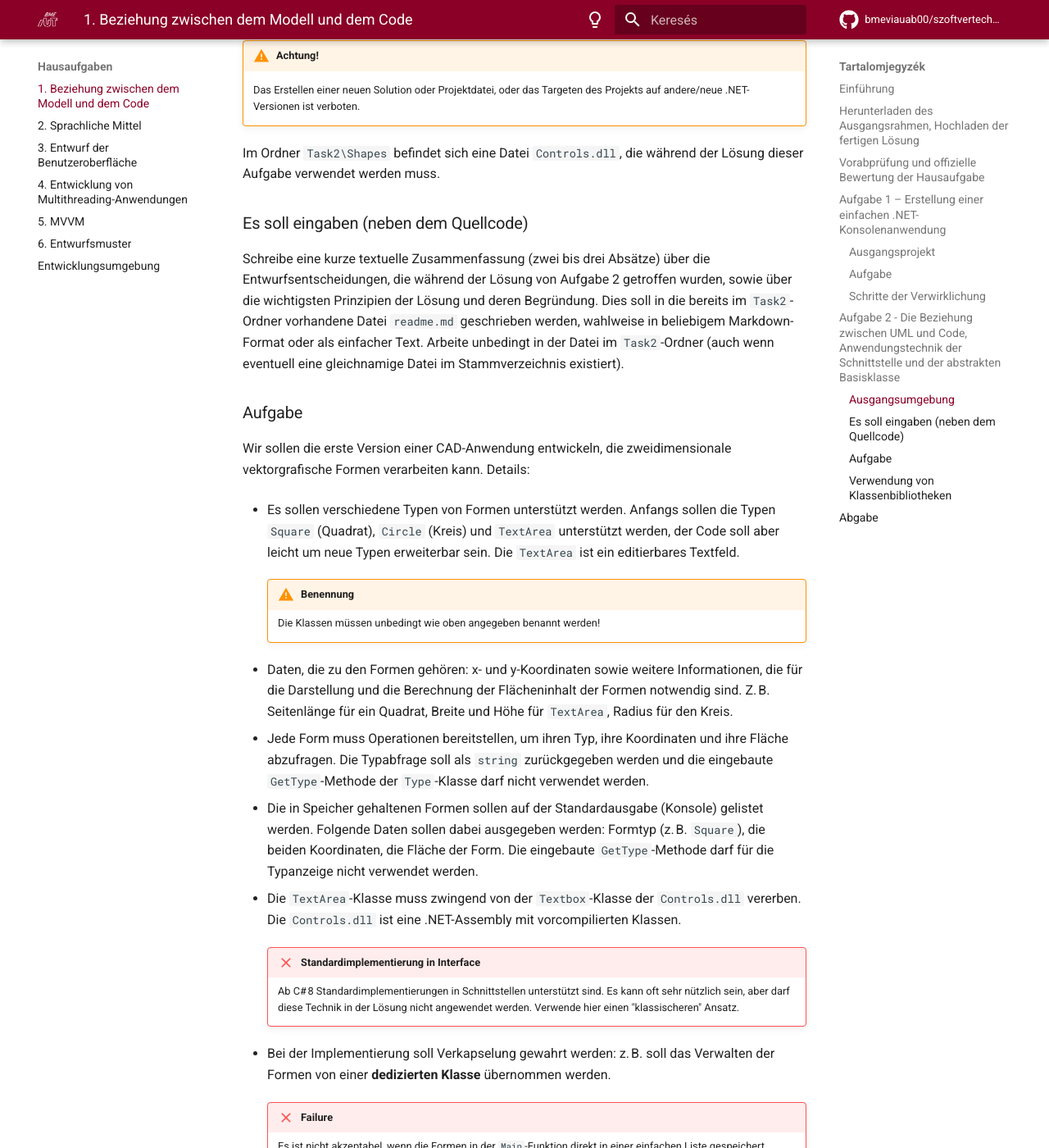
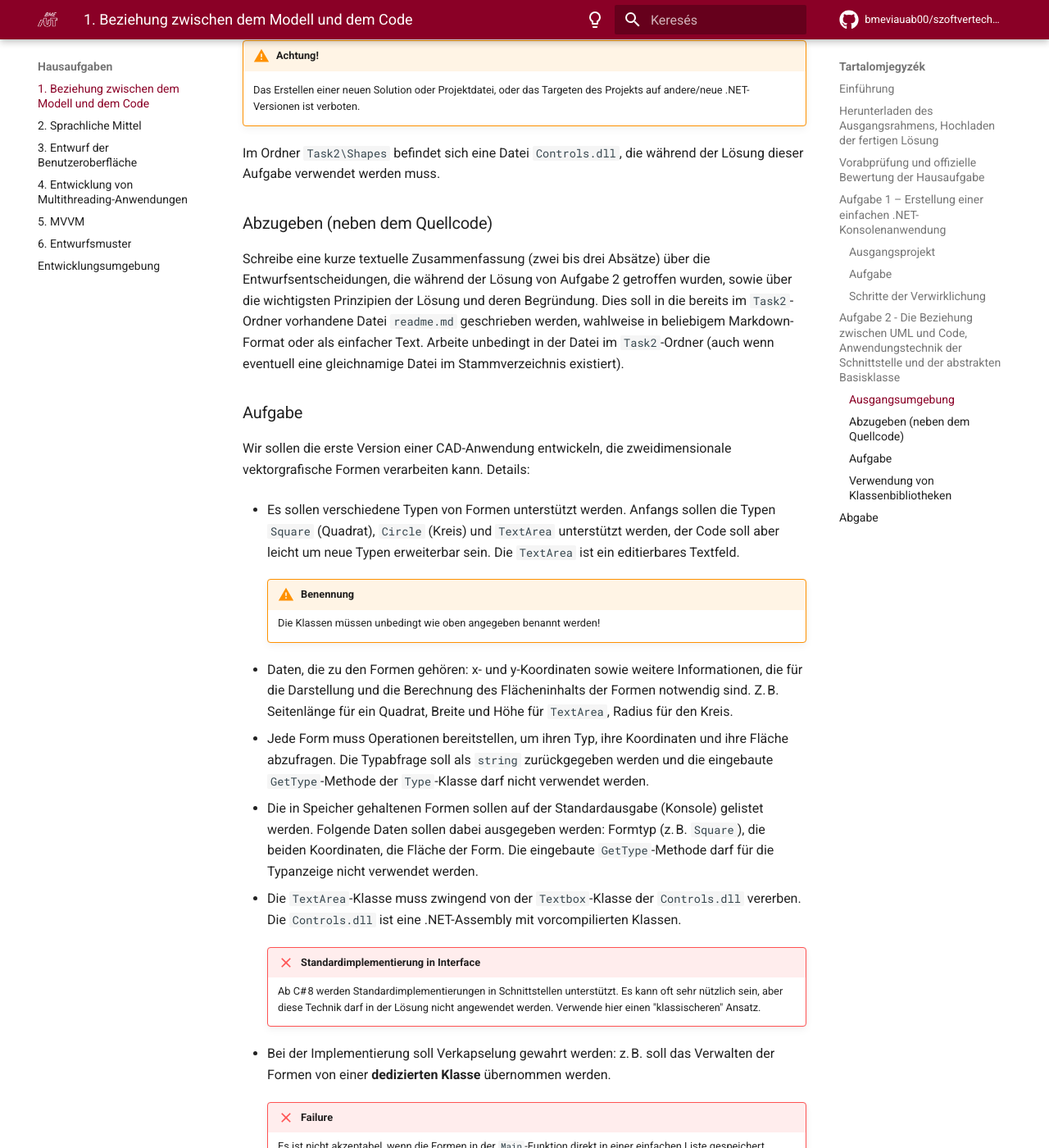
Before and after one commit to bmeviauab00/szoftvertechnikak, an MkDocs documentation site: the page built from docs/hazi/1-model-es-kod-kapcsolata/index_ger.md, in a window 1280 px wide and 1400 px high, scrolled down 4190 px. Shown: the whole window at 82% size. Built offline with MkDocs 1.6.1 and Material for MkDocs 9.7.7, drawn with Linux system fonts in a browser that asks for light colours; comment, search, counter and statistics services are not loaded; the version menu is left out; some of the changed text lies outside the part shown.

Commit message:
1-model-es-kod-kapcsolata/index_ger.md német elírások javítása

```diff
--- a/docs/hazi/1-model-es-kod-kapcsolata/index_ger.md
+++ b/docs/hazi/1-model-es-kod-kapcsolata/index_ger.md
@@ -22,9 +22,9 @@
 Die erforderliche Entwicklungsumgebung wird [hier](../fejlesztokornyezet/index_ger.md) beschrieben.
 
 !!! warning "Verwendung von Sprachelementen aus C# 12 (und neuer)"
-    Bei der Lösung der Hausaufgabe dürfen Sprachelementen von C# 12 und neuer (z. B. primary constructor) NICHT verwendet werden, da das auf GitHub laufende Prüfsystem diese noch nicht unterstützt.
+    Bei der Lösung der Hausaufgabe dürfen Sprachelemente von C# 12 und neuer (z. B. primary constructor) NICHT verwendet werden, da das auf GitHub laufende Prüfsystem diese noch nicht unterstützt.
 
-## Herunterladen des Ausgangsrahmen, Hochladen der fertigen Lösung
+## Herunterladen des Ausgangsrahmens, Hochladen der fertigen Lösung
 
 Die Veröffentlichung der Ausgangsumgebung der Hausaufgabe sowie die Abgabe der Lösung erfolgen mithilfe von Git, GitHub und GitHub Classroom. Die wichtigsten Schritte:
 
@@ -207,7 +207,7 @@
 
 Im Ordner `Task2\Shapes` befindet sich eine Datei `Controls.dll`, die während der Lösung dieser Aufgabe verwendet werden muss.
 
-### Es soll eingaben (neben dem Quellcode)
+### Abzugeben (neben dem Quellcode)
 
 Schreibe eine kurze textuelle Zusammenfassung (zwei bis drei Absätze) über die Entwurfsentscheidungen, die während der Lösung von Aufgabe 2 getroffen wurden, sowie über die wichtigsten Prinzipien der Lösung und deren Begründung. Dies soll in die bereits im `Task2`-Ordner vorhandene Datei `readme.md` geschrieben werden, wahlweise in beliebigem Markdown-Format oder als einfacher Text. Arbeite unbedingt in der Datei im `Task2`-Ordner (auch wenn eventuell eine gleichnamige Datei im Stammverzeichnis existiert).
 
@@ -220,7 +220,7 @@
     !!! warning "Benennung"
         Die Klassen müssen unbedingt wie oben angegeben benannt werden!
 
-- Daten, die zu den Formen gehören: x- und y-Koordinaten sowie weitere Informationen, die für die Darstellung und die Berechnung der Flächeninhalt der Formen notwendig sind. Z. B. Seitenlänge für ein Quadrat, Breite und Höhe für `TextArea`, Radius für den Kreis.
+- Daten, die zu den Formen gehören: x- und y-Koordinaten sowie weitere Informationen, die für die Darstellung und die Berechnung des Flächeninhalts der Formen notwendig sind. Z. B. Seitenlänge für ein Quadrat, Breite und Höhe für `TextArea`, Radius für den Kreis.
 
 - Jede Form muss Operationen bereitstellen, um ihren Typ, ihre Koordinaten und ihre Fläche abzufragen. Die Typabfrage soll als `string` zurückgegeben werden und die eingebaute `GetType`-Methode der `Type`-Klasse darf nicht verwendet werden.
 
@@ -229,7 +229,7 @@
 - Die `TextArea`-Klasse muss zwingend von der `Textbox`-Klasse der `Controls.dll` vererben. Die `Controls.dll` ist eine .NET-Assembly mit vorcompilierten Klassen.
 
     !!! failure "Standardimplementierung in Interface"
-        Ab C# 8 Standardimplementierungen in Schnittstellen unterstützt sind. Es kann oft sehr nützlich sein, aber darf diese Technik in der Lösung nicht angewendet werden. Verwende hier einen "klassischeren" Ansatz.
+        Ab C# 8 werden Standardimplementierungen in Schnittstellen unterstützt. Es kann oft sehr nützlich sein, aber diese Technik darf in der Lösung nicht angewendet werden. Verwende hier einen "klassischeren" Ansatz.
 
 - Bei der Implementierung soll Verkapselung gewahrt werden: z. B. soll das Verwalten der Formen von einer **dedizierten Klasse** übernommen werden.
 
```
Also changed, not shown: other parts of docs/hazi/1-model-es-kod-kapcsolata/index_ger.md (+10 -10 lines).
